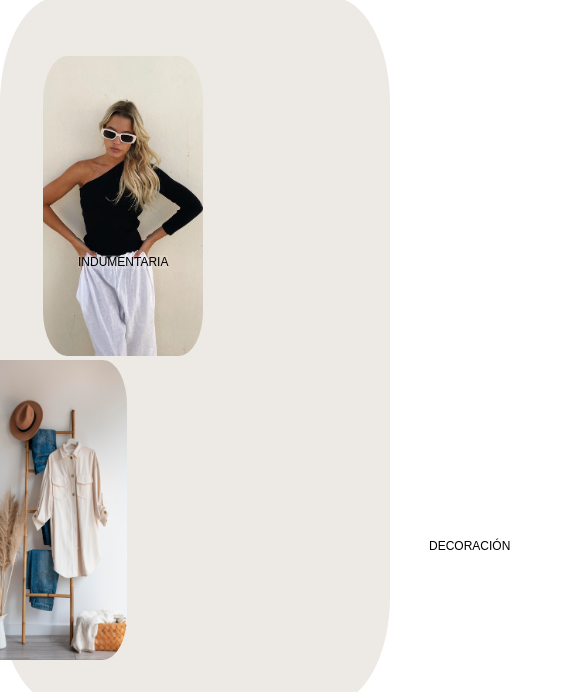
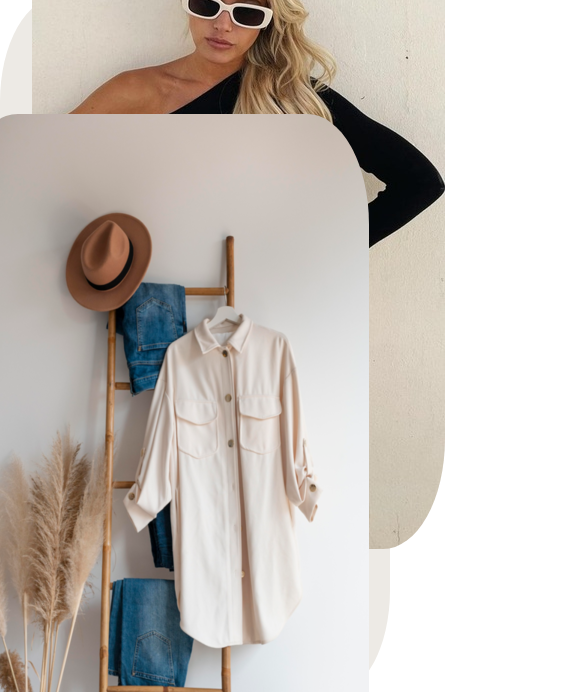
Before and after one commit to carlacespedes/Proyecto-final-Cespedes-Carla, a website: page index.html in a window 390 px wide. Shown: the part 103-795 px from the top of the page, 585 px wide, since content can reach past the window. Drawn offline with Linux system fonts and the light colour scheme.

Commit message:
agregando mas media queries

```diff
--- a/index.html
+++ b/index.html
@@ -30,10 +30,12 @@
             </nav>
         </header>
     <main class="main-index-media">        <!--COMIENZA EL MAIN -->
-        <div>
-        <img class="img-1" src="./assets/img/foto-index/rubia.jpg" alt="fotoremerablanca" >
+        <div class="img-1">
+        <img src="./assets/img/foto-index/rubia.jpg" alt="fotoremerablanca" >
         <a class="item-2" href="./pages/indumentaria.html">INDUMENTARIA</a>
-        <img class="img-2" src="./assets/img/foto-index/inicio-deco-ok.png" alt="fotodedecoracion">
+        </div>
+        <div class="img-2">
+        <img src="./assets/img/foto-index/inicio-deco-ok.png" alt="fotodedecoracion">
         <a class="item-4"  href="./pages/decoracion.html">DECORACIÓN</a>
         </div>
     </main>
--- a/scss/layout/_main-decoracion.scss
+++ b/scss/layout/_main-decoracion.scss
@@ -31,9 +31,7 @@
     .uno {
     grid-area: uno;
     display: grid;
-    flex-direction: row;
-    justify-content: center;
-    align-content: center
+    @include uno(row,center,center)
     }
     .dos {
     @extend .uno;
--- a/scss/layout/_main-favoritos.scss
+++ b/scss/layout/_main-favoritos.scss
@@ -38,9 +38,7 @@
 .foto-favuno {
     grid-area: foto-favuno;
     display: grid;
-    flex-direction: row;
-    align-content: center;
-    justify-content: center;
+    @include uno(row,center,center)
 }
 .foto-favdos {
   @extend .foto-favuno;
--- a/scss/layout/_main-index.scss
+++ b/scss/layout/_main-index.scss
@@ -1,12 +1,62 @@
+
+.main-index-media {
+display: grid;
+width: 100%;
+height: auto;
+background-color: $background-main;
+border-radius: 15%;
+justify-content:center;
+align-items: center;
+justify-items: center;
+row-gap: 8px;
+column-gap: 9%;
+padding: 5%;
+grid-template-columns: repeat (2, 1 fr);
+grid-template-rows: repeat (2, 1 fr);
+grid-template-areas:
+"img-1  img-2 "
+"img-1  img-2 ";
+
+.img-1 {
+    /* width: 70%;*/
+    display: grid;
+    @include uno(column,center,center)
+}
+.img-2 {
+   /* width: 70%;*/
+    display: grid;
+    @include uno(column,center,center)
+}
+.item-2  {
+    display: flex;
+    justify-content: center;
+    text-decoration: none;
+    color:black;
+    font-family:'Poppins', sans-serif;
+    font-size: 28px;
+    position:relative;
+    right: -1px;
+    bottom: 165px;
+    background-color:#ffffff1f;
+    border-radius:  10%;
+    padding: 4%;
+
+}
+.item-4 {
+@extend .item-2;
+    right: 1px;
+}
+}
+/*
 .main-index-media {
     display: flex;
+    flex-direction: row;
+    justify-content: space-evenly;
+    align-items: center;
     width: 100%;
     height: 150vh;
     background-color: $background-main;
     border-radius: 15%;
-    flex-direction: row;
-    justify-content:space-evenly;
-    align-items: center;
     gap: 5%;
     div {
         a{
@@ -41,7 +91,5 @@
 @extend .item-2;
     right: 235px;
     bottom: 105px;
-    background-color:#ffffff1f;
-    border-radius:  10%;
 }
-}
+}*/
--- a/scss/layout/_main-indumentaria.scss
+++ b/scss/layout/_main-indumentaria.scss
@@ -1,5 +1,4 @@
 .main-indumentaria {
-
     display: grid;
     width: 100%;
     height: auto;
--- a/scss/layout/_main-registrarse.scss
+++ b/scss/layout/_main-registrarse.scss
@@ -35,7 +35,6 @@
     display: flex;
     flex-flow: column wrap;
     justify-content: none;
-    justify-content:none;
     padding:60px 350px 40px 350px;
     font-family:'Poppins', sans-serif;
 }
--- a/scss/layout/_media-1024.scss
+++ b/scss/layout/_media-1024.scss
@@ -1,5 +1,6 @@
 @media(max-width:1024px){
-.main-index-media {
+/*M-queries de Page Index*/
+/*.main-index-media {
     width: 100%;
     height: 120vh;
     display: flex;
@@ -31,15 +32,16 @@
     position:relative;
     right: 186px;
     bottom: 92px;
+}*/
 }
-}
+/*M-queries de Page Indumentaria*/
 .main-indumentaria {
     height: auto;
     column-gap: 5px;
     row-gap: 5px;
     padding: 8%;
 }
-
+/*M-queries de Page decoracion*/
     .main-decoracion {
         background-color: #edeae5;
         display: grid;
@@ -47,11 +49,13 @@
         height: 200vh;
         row-gap: 6%;
     }
+/*M-queries de Page Favoritos*/
     .main-favoritos {
         .text-banner-fav {
             font-size: 25px;
         }}
-    .main-regis-media{
+ /*M-queries de Page Registracion*/
+.main-regis-media{
         display: flex;
         width: 100%;
         height: 110vh;
@@ -68,4 +72,3 @@
     padding: 40px 250px 40px 250px;
 }
 }
-}
--- /dev/null
+++ b/scss/layout/_media-1440.scss
@@ -0,0 +1,6 @@
+@media (max-width:1440px) {
+/*M-queries de Page Registracion*/
+.class-formu {
+    padding: 70px 350px 40px 350px;
+}
+}
--- a/scss/layout/_media-320.scss
+++ b/scss/layout/_media-320.scss
@@ -10,6 +10,7 @@
         margin: 5px 0px 10px 60px;
 }
 }
+/*M-queries de Page Index*/
 .main-index-media {
         width: 100%;
         height: auto;
@@ -44,6 +45,7 @@
         bottom: 60px;
 }
 }
+/*M-queries de Page Indumentaria*/
 .main-indumentaria {
         background-color: #edeae5;
         display: grid;
@@ -76,11 +78,14 @@
                 width: 70%;
                 }
 }
+/*M-queries de Page Decoracion*/
 .main-decoracion {
 .text-banner {
         font-size: 12px;
         padding: 2% 11% 8% 11%;
-    }}
+}
+}
+/*M-queries de Page Registracion*/
 .main-regis-media{
         width: auto;
         height: auto;
@@ -98,6 +103,7 @@
         padding:40px 40px 50px 40px;
 }
 }
+/*M-queries de Page Favoritos*/
 .main-favoritos {
         background-color: #edeae5;
         display: grid;
@@ -137,14 +143,14 @@
                 width: 140px;
                 height: 210px;
 }
+}
         .foto-favtres{
                 grid-area: foto-favtres;
-                display: none;
+                display: grid;
                 flex-direction: row;
                 width: 140px;
                 height: 210px;
-
-    }}
+}
 footer{
         display: flex;
         width: 100%;
--- a/scss/layout/_media-425.scss
+++ b/scss/layout/_media-425.scss
@@ -9,18 +9,7 @@
                     gap: 4px;
                     margin: 40px 18px 40px 0px;
             } }
-            main div span{
-                padding: 3%;
-                font-size: 11px;
-                text-align: center;
-            }
-            main div span a {
-                text-decoration: none;
-                list-style: none;
-                color:black;
-                font-family:'Poppins', sans-serif;
-                font-size: 10px;
-                }
+/*M-queries de Page Index*/
 .main-index-media {
     width: 100%;
     height: auto;
@@ -30,7 +19,18 @@
     align-items: center;
     gap: 1%;
     padding: 15% 0% 10%;
-
+    main div span{
+        padding: 3%;
+        font-size: 11px;
+        text-align: center;
+    }
+    main div span a {
+        text-decoration: none;
+        list-style: none;
+        color:black;
+        font-family:'Poppins', sans-serif;
+        font-size: 10px;
+        }
 .img-1 {
     position:relative;
     right: -43px;
@@ -57,6 +57,7 @@
     bottom: 110px;
 }
 }
+/*M-queries de Page indumentaria*/
 .main-indumentaria {
     background-color: #edeae5;
     display: grid;
@@ -89,6 +90,7 @@
             width: 80%;
             }
 }
+/*M-queries de Page decoracion*/
 .main-decoracion {
     background-color: #edeae5;
     display: grid;
@@ -153,6 +155,7 @@
     }
 
 }
+/*M-queries de Page registracion*/
 .main-regis-media{
     width: auto;
     height: auto;
@@ -170,6 +173,7 @@
     padding: 40px 90px 60px 90px;
 }
 }
+/*M-queries de Page favoritos*/
 .main-favoritos {
     width: 100%;
     height: auto;
--- a/scss/layout/_media-768.scss
+++ b/scss/layout/_media-768.scss
@@ -7,19 +7,8 @@
                     gap: 5px;
                     margin: 40px 30px 50px 0px;
             }
-            main div span{
-                padding: 3%;
-                font-size: 14px;
-                text-align: center;
-            }
-            main div span a {
-                text-decoration: none;
-                list-style: none;
-                color:black;
-                font-family:'Poppins', sans-serif;
-                font-size: 16px;
-                }
-
+/*M-queries de Page Index*/
+/*
 .main-index-media {
     width: 100%;
     height: auto;
@@ -29,6 +18,18 @@
     align-items: center;
     gap: 1%;
     padding: 10% 0%;
+    main div span{
+        padding: 3%;
+        font-size: 14px;
+        text-align: center;
+    }
+    main div span a {
+        text-decoration: none;
+        list-style: none;
+        color:black;
+        font-family:'Poppins', sans-serif;
+        font-size: 16px;
+        }
 .img-1 {
     position:relative;
     right: -50px;
@@ -54,9 +55,9 @@
     right: -525px;
     bottom: 110px;
 }
-}
+}*/
+/*M-queries de Page Indumentaria*/
 .main-indumentaria {
-    background-color: #edeae5;
     display: grid;
     width: 100%;
     border-radius: 15%;
@@ -69,18 +70,15 @@
     "f-tres f-cuatro"
     "f-cinco f-seis";
 }
+/*M-queries de Page Decoracion*/
 .main-decoracion {
-    background-color: #edeae5;
     display: grid;
     width: 100%;
     height: auto;
-    font-family:'Poppins', sans-serif;
     font-size: 18px;
     column-gap: 5px;
     row-gap: 5px;
     padding: 8%;
-    justify-content: center;
-    align-items: center;
     border-radius: 15%;
     grid-template-columns: repeat (2, 1 fr);
     grid-template-rows: repeat (4, 1 fr);
@@ -94,6 +92,7 @@
     font-size: 18px;
     padding: 2% 0% 8% 0%
 }}
+/*M-queries de Page Registracion*/
 .main-regis-media{
     display: grid;
     width: 100%;
@@ -112,6 +111,7 @@
     padding: 50px 180px 60px 180px;
 }
 }
+/*M-queries de Page Favoritos*/
 .main-favoritos {
     .text-banner-fav {
         font-size: 22px;
--- a/scss/style.scss
+++ b/scss/style.scss
@@ -8,6 +8,7 @@
 @import "./layout/main-favoritos";
 @import "./layout/main-registrarse";
 @import "./layout/footer";
+@import "./layout/media-1440";
 @import "./layout/media-1024";
 @import "./layout/media-768";
 @import "./layout/media-425";
--- a/scss/utilities/_mixins.scss
+++ b/scss/utilities/_mixins.scss
@@ -0,0 +1,5 @@
+@mixin uno($direccion, $justify, $align){
+    flex-direction: $direccion;
+    justify-content: $justify;
+    align-content: $align;
+}
```
Also changed, not shown: css/style.css, scss/layout/_media-375.scss (added). Lines whose indentation alone changed are shown as unchanged.
